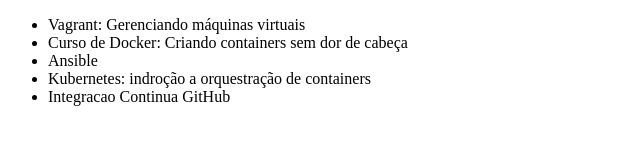
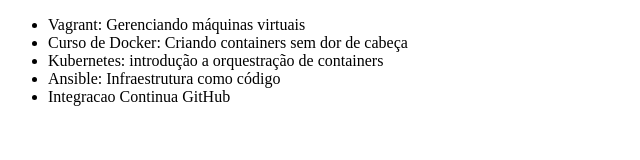
Before and after one commit to ML-ARAUJO/ProjetoGitHub, a plain HTML site: page Index.html in a window 1280 px wide. Shown: the whole page, without its empty margins (0-640 px from the left). Drawn offline with Linux system fonts and the light colour scheme.

Commit message:
add curso de Ansible:...

```diff
--- a/Index.html
+++ b/Index.html
@@ -8,8 +8,8 @@
     <ul>
         <li>Vagrant: Gerenciando máquinas virtuais</li>
         <li>Curso de Docker: Criando containers sem dor de cabeça </li>
-        <li>Ansible</li>
-        <li>Kubernetes: indroção a orquestração de containers</li>
+        <li>Kubernetes: introdução a orquestração de containers</li>
+        <li>Ansible: Infraestrutura como código</li>
         <li>Integracao Continua GitHub</li>
     </ul>
 </body>
```
